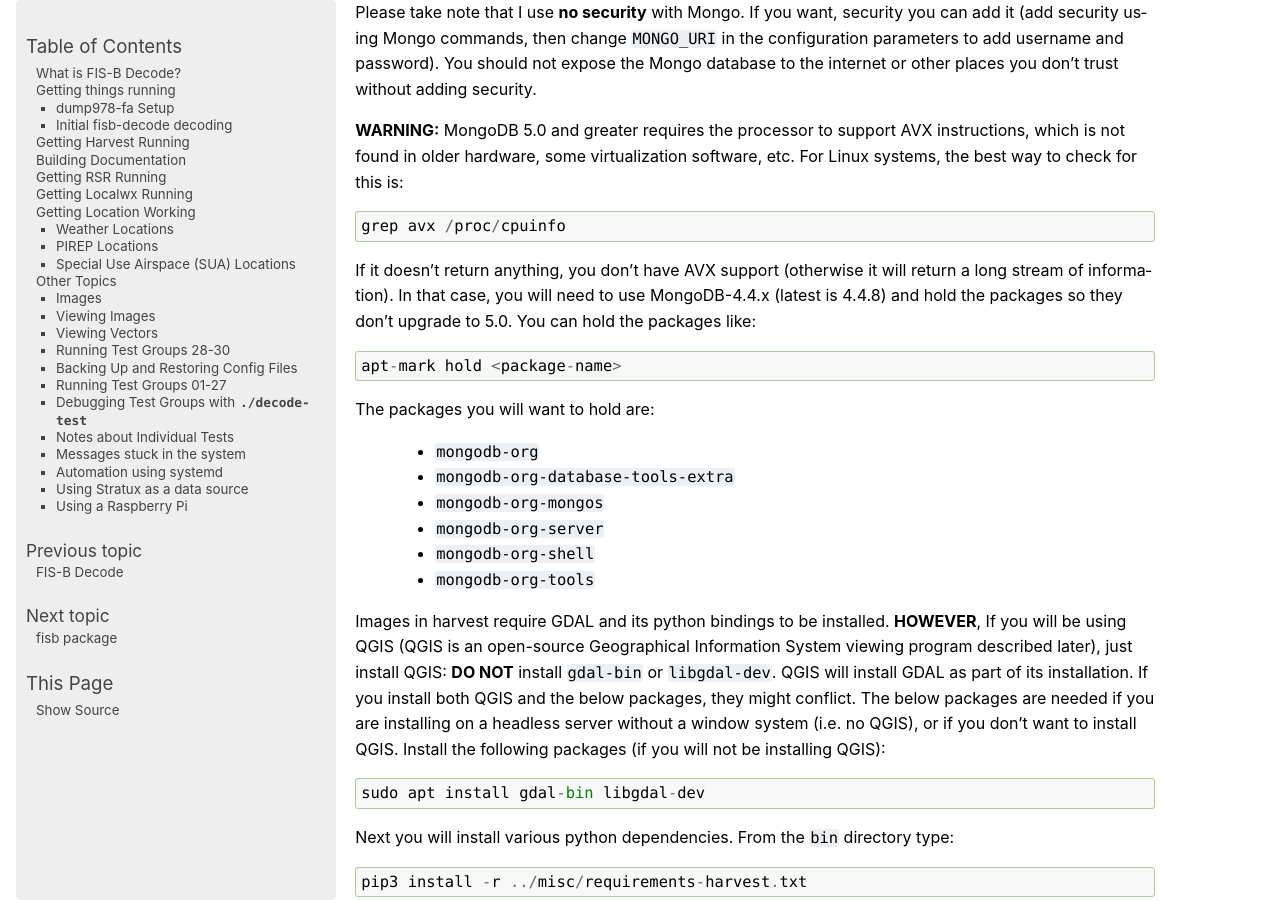
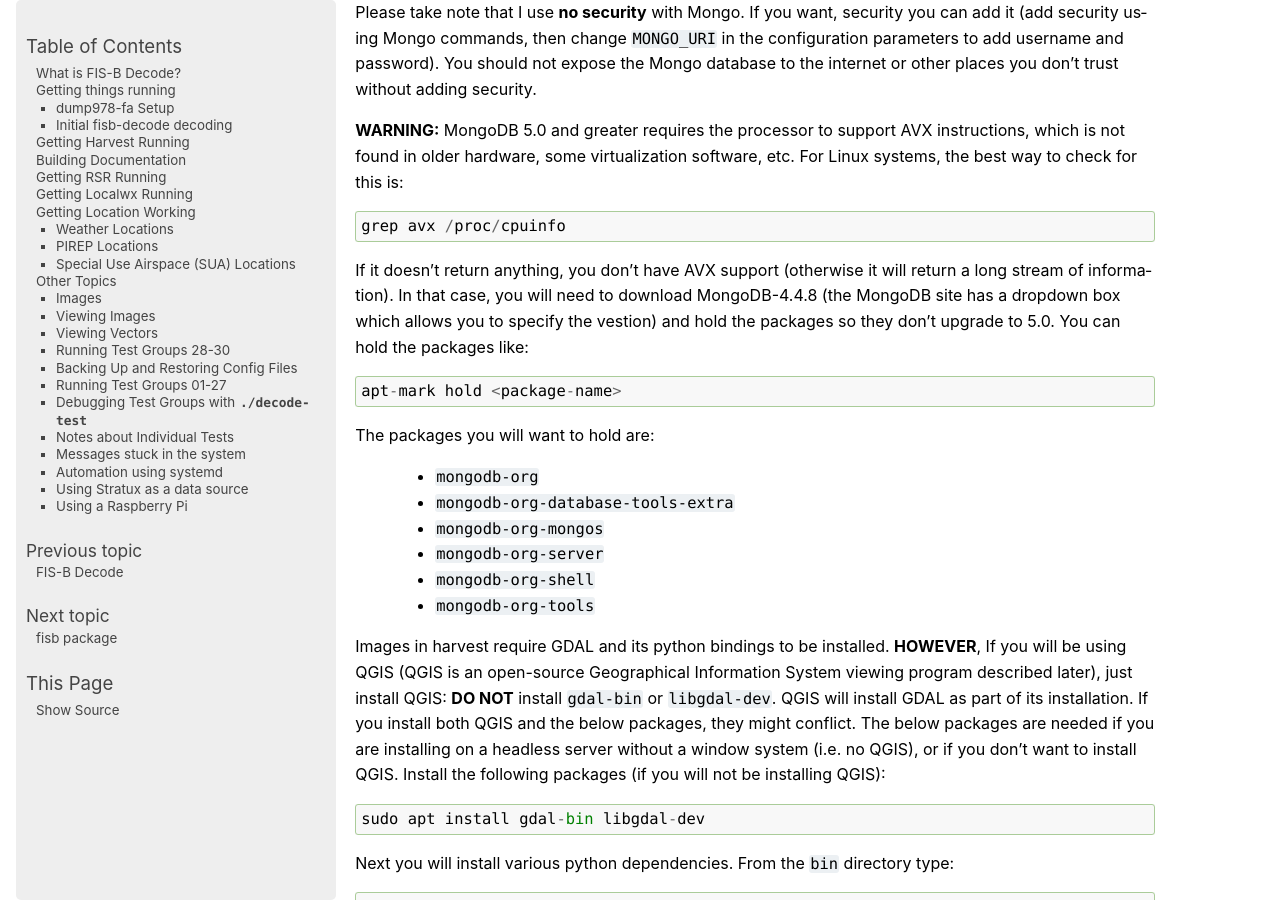
Before and after one commit to rand-projects/fisb-decode, a Sphinx documentation site: the page built from docs/source/document.rst, in a window 1280 px wide and 900 px high, scrolled down 7694 px. Built offline with Sphinx 7.4.7, drawn with Linux system fonts in a browser that asks for light colours.

Commit message:
Slight change to Mongo 5.0 issues.

```diff
--- a/docs/source/document.rst
+++ b/docs/source/document.rst
@@ -430,7 +430,8 @@
 
 If it doesn't return anything, you don't have AVX support (otherwise it
 will return a long stream of information). In that case,
-you will need to use MongoDB-4.4.x (latest is 4.4.8) and hold the
+you will need to download MongoDB-4.4.8 (the MongoDB site has a
+dropdown box which allows you to specify the vestion) and hold the
 packages so they don't upgrade to 5.0. You can hold the packages like: ::
 
   apt-mark hold <package-name>
```
